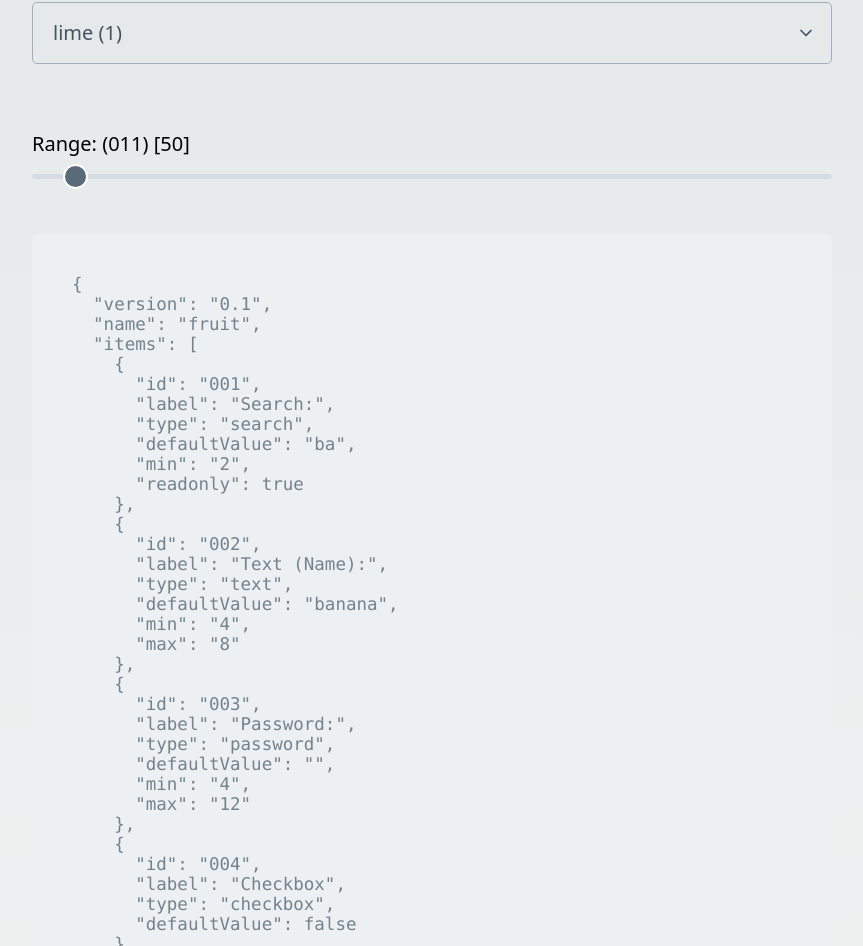
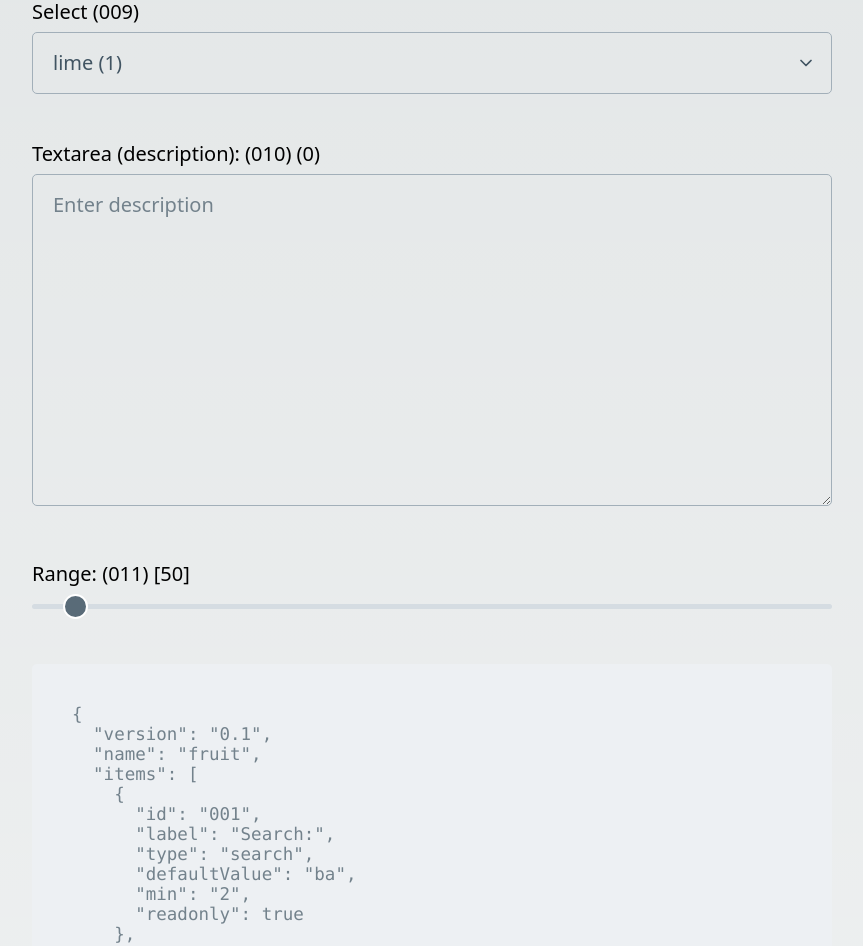
Before and after one commit to afrontend/onepage, a Next.js app: page / in a window 1280 px wide. Shown: the part 1715-2661 px from the top of the page, without its empty margins (208-1071 px from the left). Built offline with nearby package versions, Linux system fonts and the light colour scheme.

Commit message:
Use placeholder

```diff
--- a/public/editableList.json
+++ b/public/editableList.json
@@ -14,9 +14,10 @@
       "id": "002",
       "label": "Text (Name):",
       "type": "text",
-      "defaultValue": "banana",
+      "defaultValue": "",
       "min": "4",
-      "max": "8"
+      "max": "8",
+      "placeholder": "Search fruit"
     },
     {
       "id": "003",
@@ -99,9 +100,10 @@
     {
       "id": "010",
       "label": "Textarea (description):",
-      "type": " textarea",
+      "type": "textarea",
       "defaultValue": "",
-      "rows": 10
+      "rows": 10,
+      "placeholder": "Enter description"
     },
     {
       "id": "011",
--- a/src/components/EditableList.js
+++ b/src/components/EditableList.js
@@ -43,7 +43,7 @@ function EditableList({jsonFilename = 'editableList.json'}) {
                 <div>
                   <label title={item.id}>
                     {item.label} ({item.id})
-                    <input disabled={item.readonly === true} type={item.type} value={resultList[item.id]}
+                    <input disabled={item.readonly === true} placeholder={item.placeholder || ''} type={item.type} value={resultList[item.id]}
                       required
                       minLength={'min' in item ? item.min : "" }
                       maxLength={'max' in item ? item.max : "" }
@@ -176,6 +176,7 @@ function EditableList({jsonFilename = 'editableList.json'}) {
                   <label title={item.id}>
                     {item.label} ({item.id}) ({resultList[item.id].length})
                     <textarea value={resultList[item.id]}
+                      placeholder={item.placeholder || ''}
                       onChange={e => setResultList({...resultList, [item.id]: e.target.value}) }
                       rows={item.rows}
                     />
```
